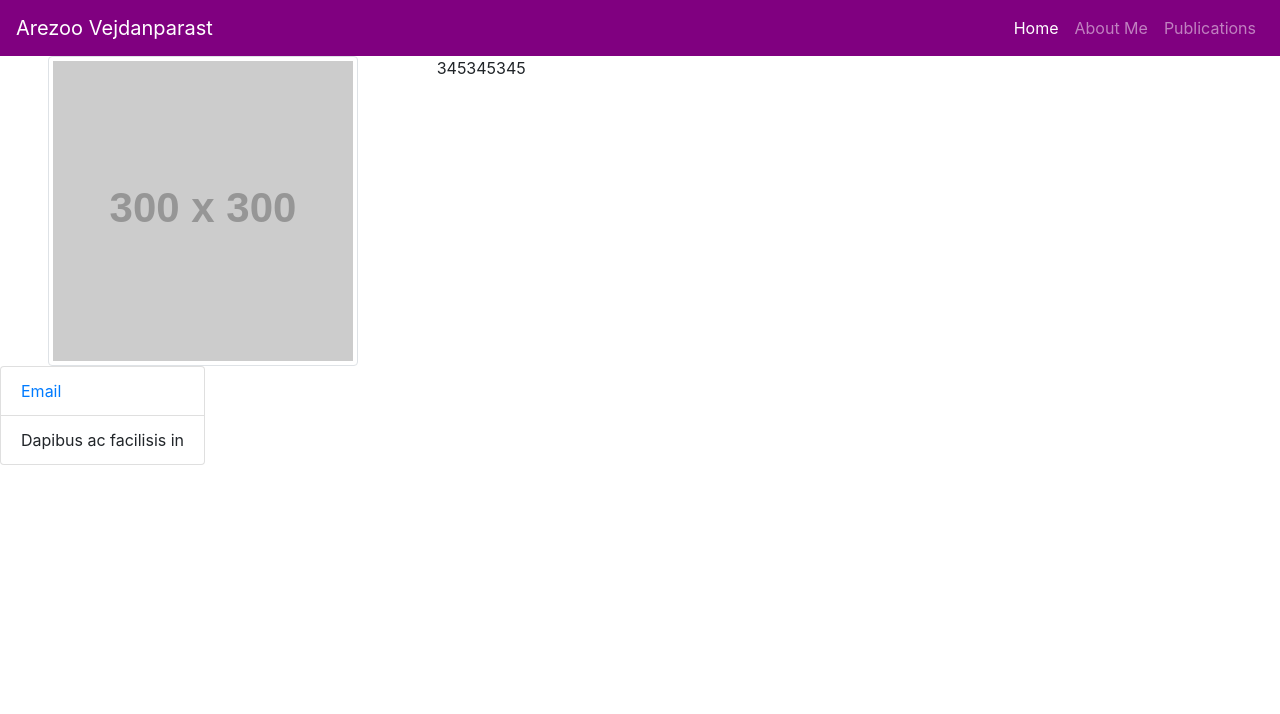
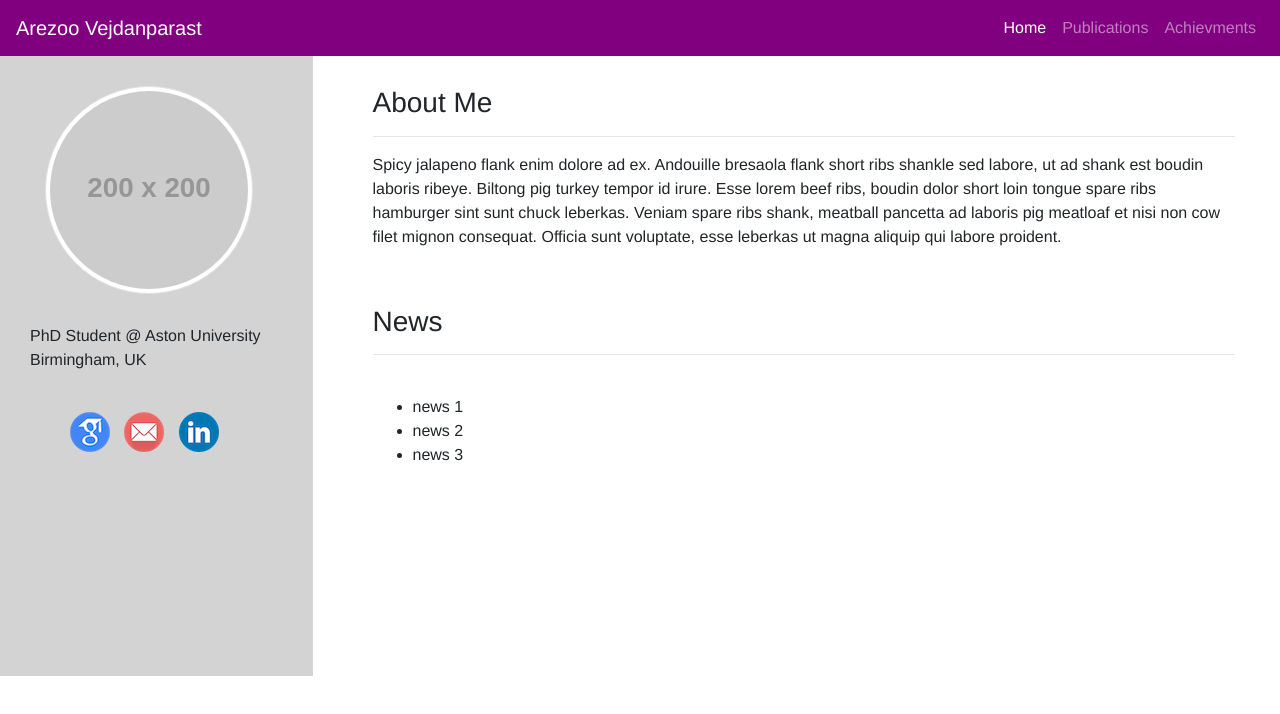
Before and after one commit to arezoojy/website, a plain HTML site: page index.html in a window 1280 px wide. Drawn offline with nearby package versions, Linux system fonts and the light colour scheme; placeholder pictures from the web are drawn by us.

Commit message:
fixed left column

```diff
--- a/css/style.css
+++ b/css/style.css
@@ -1,6 +1,57 @@
 body {
+  /* font-family: Arial, "Fira Sans", sans-serif; */
+  font-family: Helvetica,Arial,sans-serif;
+}
+
+.boxed {
+  border: 1px solid black;
 }
 
 .bg-purple {
   background-color: purple;
 }
+
+.bg-grey {
+  background-color: lightgrey;
+}
+
+.circled-img {
+  border-radius: 50%;
+  margin: 30px auto;
+  width: 70%;
+  height: 70%;
+}
+
+.bio {
+  /* color: white; */
+  font-size: 1em;
+  height: 620px;
+}
+
+ul{
+    margin: 40px auto;
+}
+
+.social-media li{
+    /* border-bottom: 1px solid #eaeaea; */
+    list-style: none;
+    display: inline-block;
+    margin-bottom: 10px;
+    margin-right: 10px;
+    padding-bottom: 10px;
+}
+
+.social-media li:last-child{
+    border: 0;
+    margin: 0;
+    padding: 0;
+}
+
+.logo {
+  height: 40px;
+}
+
+.topic {
+  padding: 10px;
+  margin: 20px;
+}
--- a/index.html
+++ b/index.html
@@ -7,6 +7,8 @@
   <meta name="viewport" content="width=device-width, initial-scale=1, shrink-to-fit=no">
   <!-- Bootstrap CSS -->
   <link rel="stylesheet" href="https://stackpath.bootstrapcdn.com/bootstrap/4.1.3/css/bootstrap.min.css" integrity="sha384-MCw98/SFnGE8fJT3GXwEOngsV7Zt27NXFoaoApmYm81iuXoPkFOJwJ8ERdknLPMO" crossorigin="anonymous">
+  <!-- <link rel="stylesheet" href="https://use.fontawesome.com/releases/v5.2.0/css/all.css" integrity="sha384-hWVjflwFxL6sNzntih27bfxkr27PmbbK/iSvJ+a4+0owXq79v+lsFkW54bOGbiDQ" crossorigin="anonymous"> -->
+  <link rel="stylesheet" href="https://cdnjs.cloudflare.com/ajax/libs/font-awesome/4.7.0/css/font-awesome.min.css">
   <link rel="stylesheet" href="css/style.css">
 
   <title>Arezoo Vejdanparast</title>
@@ -17,13 +19,13 @@
   <nav class="navbar navbar-expand-lg navbar-dark bg-purple">
     <a class="navbar-brand" href="#">Arezoo Vejdanparast</a>
     <button class="navbar-toggler" type="button" data-toggle="collapse" data-target="#navbarNavAltMarkup" aria-controls="navbarNavAltMarkup" aria-expanded="false" aria-label="Toggle navigation">
-        <span class="navbar-toggler-icon"></span>
-      </button>
+      <span class="navbar-toggler-icon"></span>
+    </button>
     <div class="collapse navbar-collapse" id="navbarNavAltMarkup">
       <div class="navbar-nav ml-auto">
         <a class="nav-item nav-link active" href="#">Home <span class="sr-only">(current)</span></a>
-        <a class="nav-item nav-link" href="#">About Me</a>
         <a class="nav-item nav-link" href="#">Publications</a>
+        <a class="nav-item nav-link" href="#">Achievments</a>
         <!-- <a class="nav-item nav-link disabled" href="#">Disabled</a> -->
       </div>
     </div>
@@ -31,24 +33,59 @@
 
   <!-- content -->
   <div class="row">
-    <div class="col-4 d-none d-md-block">
+    <div class="col-3 d-none d-md-block bg-grey bio">
       <div class="container">
         <!-- content for left column -->
         <div class="row">
-          <img src="http://via.placeholder.com/300x300" alt="..." class="img-thumbnail rounded mx-auto d-block">
-          <ul class="list-group">
-            <li class="list-group-item">
-              <a href="mailto:vejdanpa@aston.ac.uk">Email</a>
-            </li>
-            <li class="list-group-item">Dapibus ac facilisis in</li>
-          </ul>
+          <img src="http://via.placeholder.com/200x200" alt="Arezoo Vejdanparast" class="img-thumbnail mx-auto d-block circled-img">
+          <div class="container">
+            <div class="container">
+              PhD Student @ Aston University <br> Birmingham, UK <br>
+              <!-- Add more or edit -->
+            </div>
+            <div class="container">
+              <ul class="social-media">
+                <li>
+                  <a href="https://scholar.google.co.uk/citations?user=TUOGTJYAAAAJ&hl=en">
+                    <img class="logo" src="images/scholar.png" alt="Contact Me">
+                  </a>
+                </li>
+                <li>
+                  <a href="mailto:vejdanpa@aston.ac.uk">
+                    <img class="logo" src="images/email.png" alt="Google Scholar">
+                  </a>
+                </li>
+                <li>
+                  <a href="https://www.linkedin.com/in/arezoo-vejdanparast-35310760/">
+                    <img class="logo" src="images/linkedin.png" alt="Linkedin">
+                  </a>
+                </li>
+              </ul>
+            </div>
+          </div>
         </div>
       </div>
     </div>
     <!-- <div class="w-100"></div> -->
-    <div class="col-8">
+    <div class="col-9 page-content">
       <!-- content for right column -->
-      345345345
+      <div class="container">
+        <div class="topic">
+          <h3>About Me</h3>
+          <hr>
+          <p>Spicy jalapeno flank enim dolore ad ex. Andouille bresaola flank short ribs shankle sed labore, ut ad shank est boudin laboris ribeye. Biltong pig turkey tempor id irure. Esse lorem beef ribs, boudin dolor short loin tongue spare ribs hamburger
+            sint sunt chuck leberkas. Veniam spare ribs shank, meatball pancetta ad laboris pig meatloaf et nisi non cow filet mignon consequat. Officia sunt voluptate, esse leberkas ut magna aliquip qui labore proident.</p>
+        </div>
+        <div class="topic">
+          <h3>News</h3>
+          <hr>
+          <ul>
+            <li>news 1</li>
+            <li>news 2</li>
+            <li>news 3</li>
+          </ul>
+        </div>
+      </div>
     </div>
   </div>
 
```
Also changed, not shown: images/email.png (added), images/google-scholar-hover.png (added), images/google-scholar.png (added), images/linkedin.png (added), images/scholar.png (added), 1 other file.
